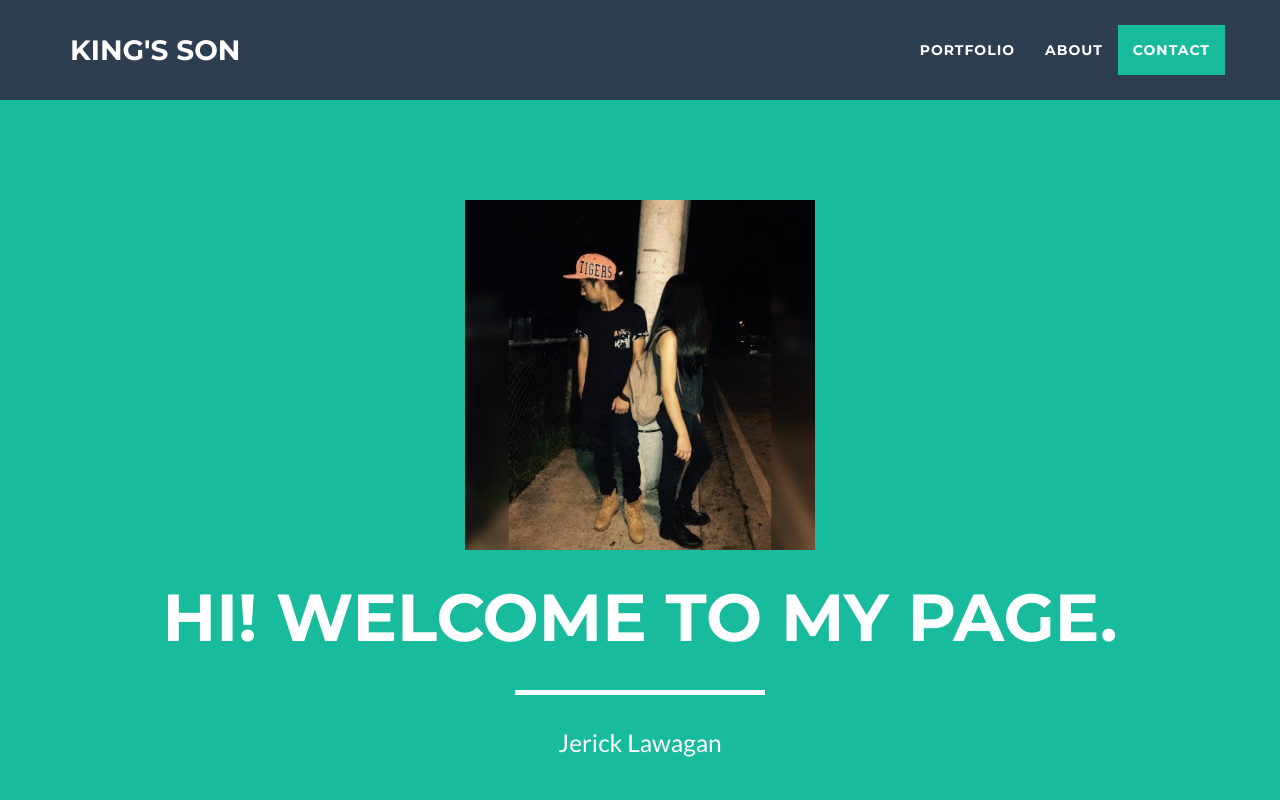
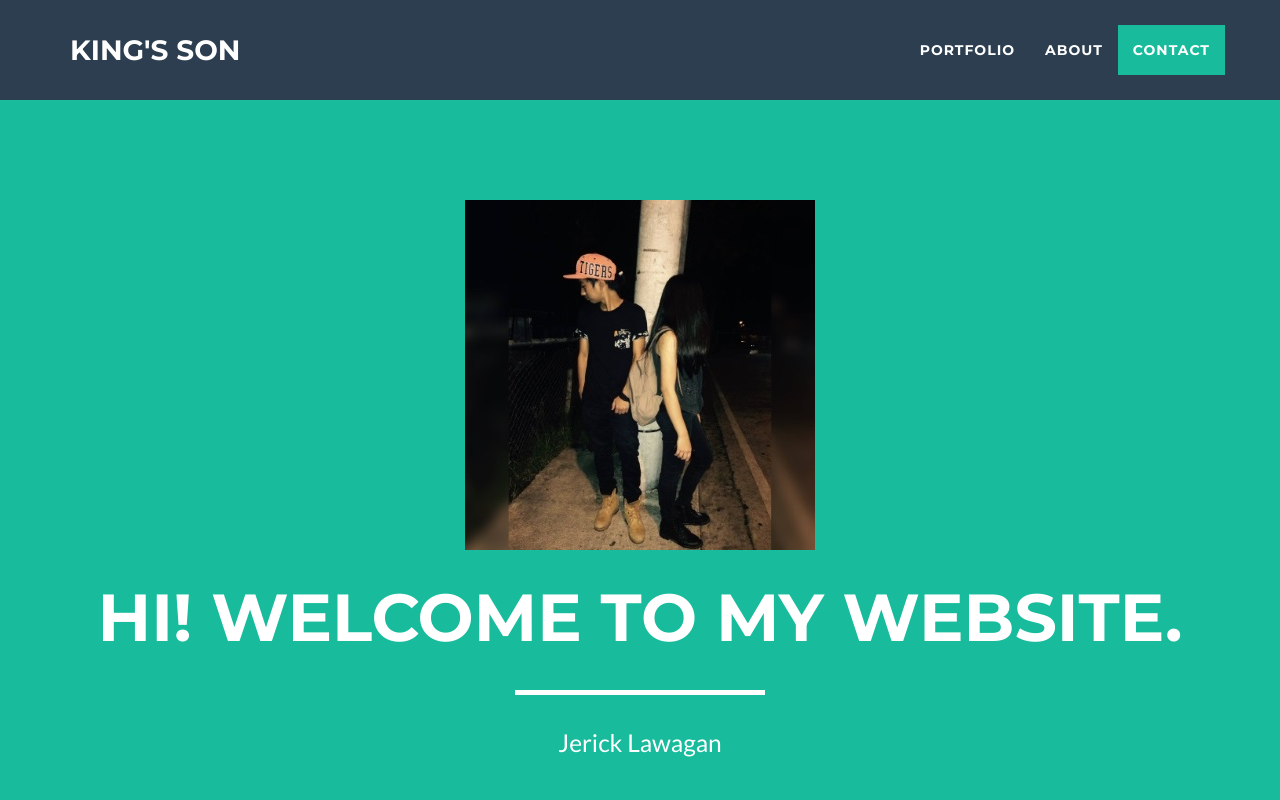
Before and after one commit to jericklawagan/jericklawagan.github.io, a website: page index.html in a window 1280 px wide. Shown: the top 800 px of the page. Drawn offline with nearby package versions, Linux system fonts and the light colour scheme.

Commit message:
Update index.html

```diff
--- a/index.html
+++ b/index.html
@@ -73,7 +73,7 @@
                 <div class="col-lg-12">
                     <img class="img-responsive" src="img/jj.jpg" alt="">
                     <div class="intro-text">
-                        <span class="name">Hi! Welcome to my page.</span>
+                        <span class="name">Hi! Welcome to my website.</span>
                         <hr class="star-light">
                         <span class="skills">Jerick Lawagan</span>
                     </div>
```
